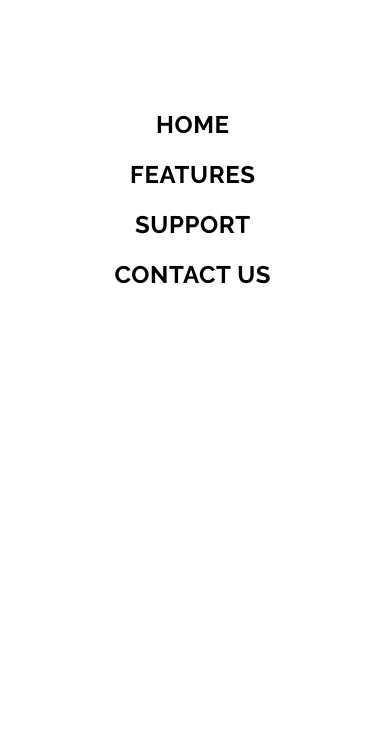
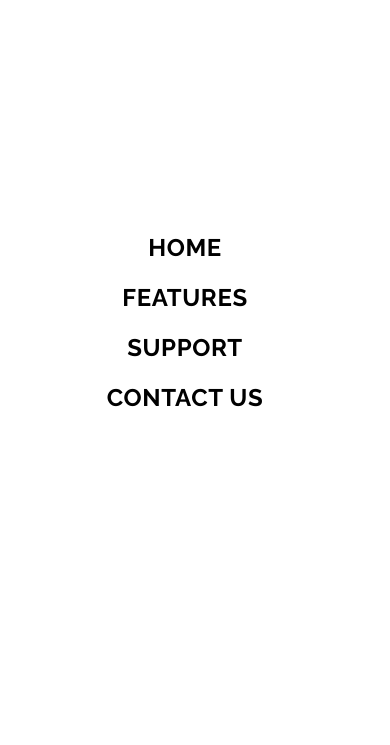
Before and after one commit to SSWFreelancer/GoCorona, a plain HTML site: page index.html in a window 390 px wide. Both pictures are taken after a click on the element 325 px from the left and 57 px from the top of the page. Shown: the part 99-844 px from the top of the page. Drawn offline with nearby package versions, Linux system fonts and the light colour scheme.

Commit message:
Update style.css

```diff
--- a/source/css/style.css
+++ b/source/css/style.css
@@ -208,7 +208,7 @@ h1, h2, h3, h4, h5, h6 {
   }
 }
 @media (max-width: 767px) {
-   body.lock{
+  html.lock, body.lock{
       overflow: hidden;
    }
   .header__btn {
@@ -291,7 +291,7 @@ h1, h2, h3, h4, h5, h6 {
     top: 0;
     left: -150%;
     width: 100%;
-    height: 994px;
+    height: 100vh;
     background-color: #fff;
   }
   .menu.active {
@@ -309,10 +309,10 @@ h1, h2, h3, h4, h5, h6 {
     z-index: 2;
     text-align: center;
     position: absolute;
-    top: 25%;
-    left: 52%;
-    -webkit-transform: translate3d(-50%, -25%, 0);
-            transform: translate3d(-50%, -25%, 0);
+    top: 50%;
+    left: 50%;
+    -webkit-transform: translate3d(-50%, -50%, 0);
+            transform: translate3d(-50%, -50%, 0);
   }
   .menu__link {
     font-weight: 700;
```
